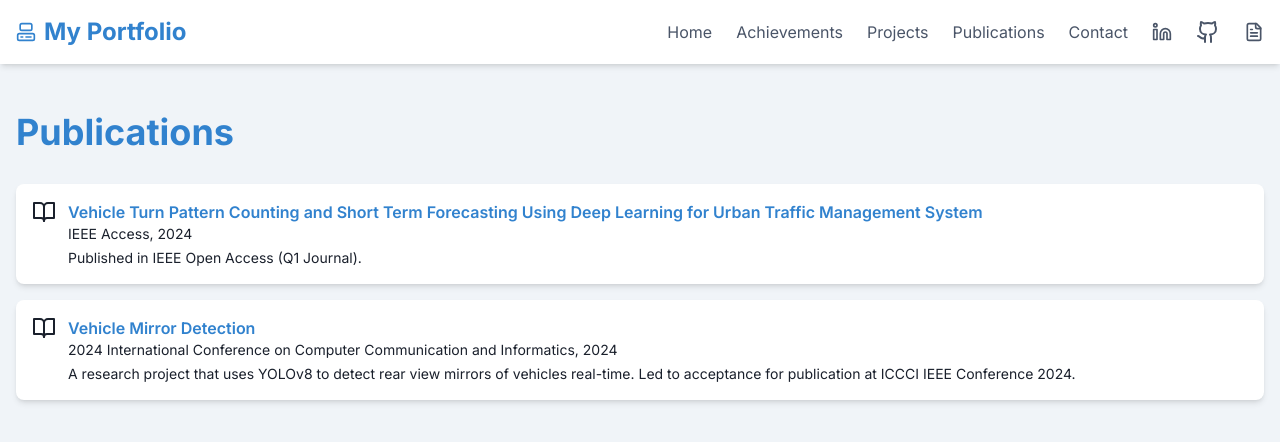
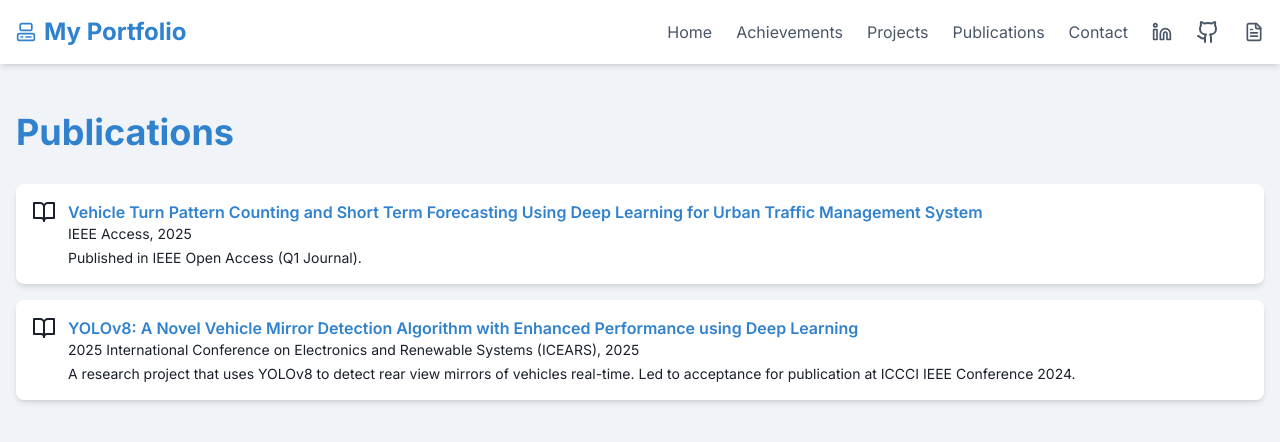
Before and after one commit to SundarakrishnanN/portfolio-website, a Next.js app: page /publications in a window 1280 px wide. Shown: the top 442 px of the page. Built offline with nearby package versions, Linux system fonts and the light colour scheme.

Commit message:
updated publication details

```diff
--- a/app/publications/page.tsx
+++ b/app/publications/page.tsx
@@ -8,16 +8,16 @@ const publications = [
     id: 1,
     title: 'Vehicle Turn Pattern Counting and Short Term Forecasting Using Deep Learning for Urban Traffic Management System',
     journal: 'IEEE Access',
-    year: 2024,
+    year: 2025,
     link: 'https://ieeexplore.ieee.org/document/10830516',
     description: 'Published in IEEE Open Access (Q1 Journal).'
   },
   {
     id: 2,
-    title: 'Vehicle Mirror Detection',
-    conference: '2024 International Conference on Computer Communication and Informatics',
-    year: 2024,
-    link: '',
+    title: 'YOLOv8: A Novel Vehicle Mirror Detection Algorithm with Enhanced Performance using Deep Learning',
+    conference: '2025 International Conference on Electronics and Renewable Systems (ICEARS)',
+    year: 2025,
+    link: 'https://ieeexplore.ieee.org/document/10940095',
     description: 'A research project that uses YOLOv8 to detect rear view mirrors of vehicles real-time. Led to acceptance for publication at ICCCI IEEE Conference 2024.'
   },
 
```
